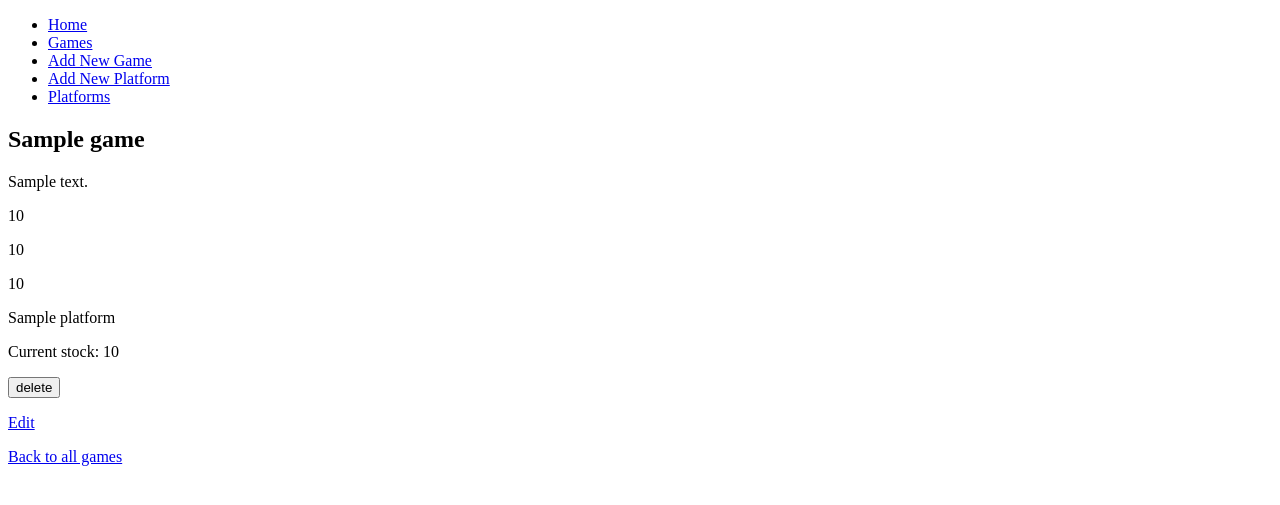
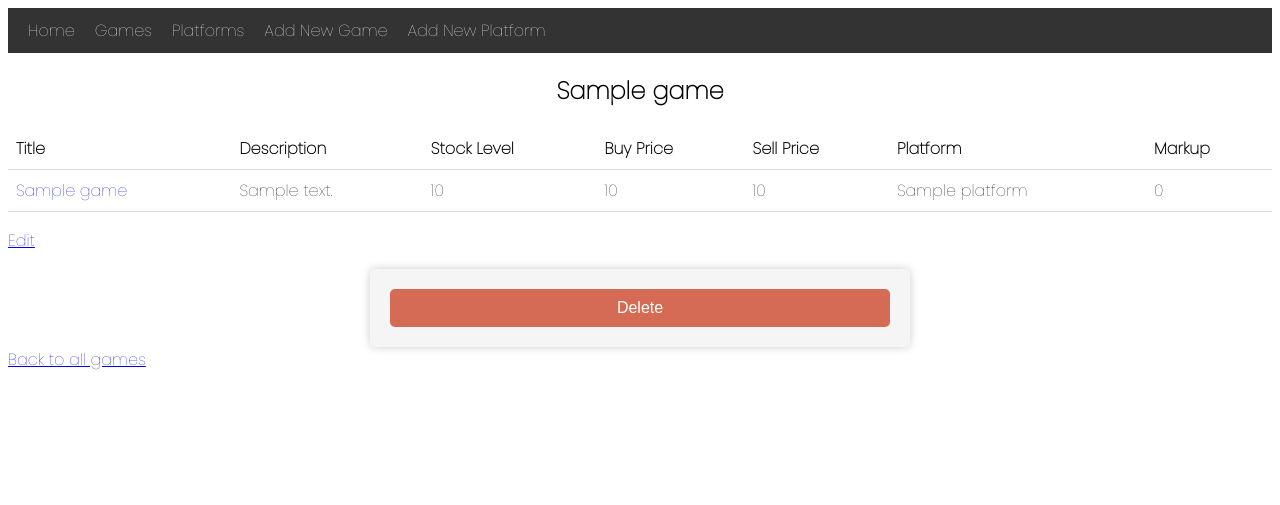
Before and after one commit to cseath88/python_project, a Flask app: page /games/1 in a window 1280 px wide. Shown: the top 505 px of the page. Run offline with Flask 3, Linux system fonts and the light colour scheme; a database or web service that is not in the repository returns one stand-in record (values such as "Sample title"); some libraries are stand-ins or nearby versions.

Commit message:
added styling

```diff
--- a/repositories/platform_repository.py
+++ b/repositories/platform_repository.py
@@ -3,7 +3,6 @@ from db.run_sql import run_sql
 from models.game import Game
 from models.platform import Platform
 
-import repositories.game_repository as game_repository
 
 def save(platform):
     sql = "INSERT INTO platforms (platform_name) VALUES (%s) RETURNING *"
@@ -38,7 +37,7 @@ def delete_all():
     run_sql(sql)
 
 def delete(id):
-    sql = "DELETE FROM products WHERE id = %s"
+    sql = "DELETE FROM platforms WHERE id = %s"
     values = [id]
     run_sql(sql, values)
 
@@ -53,3 +52,8 @@ def game_platform(platform):
         game = Game(row['title'], row['description'], row['stock_level'], row['buy_price'], row['sell_price'],row['platform_id'], row['id'])
         game_platform.append(game)
     return game_platform
+
+def update(platform):
+    sql = "UPDATE platforms SET platform_name = %s WHERE id = %s"
+    values = [platform.platform_name, platform.id]
+    run_sql(sql, values)
--- /dev/null
+++ b/static/base.css
@@ -0,0 +1,3 @@
+#content {
+    background-color: rgb(206, 184, 157);
+}
--- /dev/null
+++ b/static/forms.css
@@ -0,0 +1,50 @@
+form {
+    max-width: 500px;
+    margin: 0 auto;
+    padding: 20px;
+    background-color: #f5f5f5;
+    border-radius: 5px;
+    box-shadow: 0 0 10px rgba(0, 0, 0, 0.2);
+}
+
+h1 {
+    font-family: 'Poppins', sans-serif;
+    text-align: center;
+    margin-bottom: 20px;
+}
+
+label {
+    display: block;
+    margin-bottom: 5px;
+}
+
+input[type="text"],
+select {
+    width: 100%;
+    padding: 10px;
+    margin-bottom: 10px;
+    border: none;
+    border-radius: 5px;
+    background-color: #eee;
+    font-size: 16px;
+}
+
+input[type="submit"] {
+    display: block;
+    width: 100%;
+    padding: 10px;
+    border: none;
+    border-radius: 5px;
+    background-color: #d56b54;
+    color: #fff;
+    font-size: 16px;
+    cursor: pointer;
+}
+
+input[type="submit"]:hover {
+    background-color: #3e8e41;
+}
+
+.description-label {
+
+}
--- /dev/null
+++ b/static/navbar.css
@@ -0,0 +1,33 @@
+
+body {
+    font-family: 'Poppins', sans-serif;
+}
+
+nav {
+    background-color: #333;
+    color: #fff;
+    display: flex;
+    justify-content: space-between;
+    padding: 10px;
+}
+
+nav ul {
+    display: flex;
+    list-style: none;
+    margin: 0;
+    padding: 0;
+}
+
+nav li {
+    margin: 0 10px;
+}
+
+nav a {
+    color: #fff;
+    text-decoration: none;
+    transition: color 0.3s ease;
+}
+
+nav a:hover {
+    color: rgb(174, 196, 255);
+}
--- a/static/tables.css
+++ b/static/tables.css
@@ -1,9 +1,45 @@
 
-.low-stock {
-    background-color: #5bc017;
+table {
+    border-collapse: collapse;
+    width: 100%;
 }
 
-.out-of-stock {
-    background-color: #ce4949;
-    color: #3e9b2e;
+th, td {
+    padding: 8px;
+    text-align: left;
+    border-bottom: 1px solid #ddd;
 }
+
+tr.out-of-stock {
+    background-color: #ffcccc;
+}
+
+tr.low-stock {
+    background-color: #ffffcc;
+}
+
+a.links {
+    text-decoration: none;
+    color: blue;
+}
+
+a.links:hover {
+    color: red;
+}
+
+.platforms-table {
+    border-collapse: collapse;
+    width: 100%;
+}
+
+.platforms-table th,
+.platforms-table td {
+    border: 1px solid #ddd;
+    padding: 8px;
+    text-align: left;
+}
+
+.platforms-table th {
+    background-color: #f2f2f2;
+    font-weight: bold;
+}
--- a/templates/base.jinja
+++ b/templates/base.jinja
@@ -2,10 +2,15 @@
 <html>
 <head>
     <title>Home</title>
+    <link rel="preconnect" href="https://fonts.googleapis.com">
+    <link rel="preconnect" href="https://fonts.gstatic.com" crossorigin>
+    <link href="https://fonts.googleapis.com/css2?family=Poppins:wght@100&display=swap" rel="stylesheet">
     <link rel="stylesheet" href="{{ url_for('static', filename='tables.css') }}">
+    <link rel="stylesheet" href="{{ url_for('static', filename='forms.css') }}">
+    <link rel="stylesheet" href="{{ url_for('static', filename='navbar.css') }}">
 </head>
 <body>
-<main class="flex flex--row">
+<header class="base-header">
     <nav>
         <ul>
             <li>
@@ -15,21 +20,21 @@
                 <a href="/games">Games</a>
             </li>
             <li>
+            <a href="/platforms">Platforms</a>
+            </li>
+            <li>
                 <a href="/games/new">Add New Game</a>
             </li>
             <li>
                 <a href="/platforms/new">Add New Platform</a>
             </li>
-        <li>
-            <a href="/platforms">Platforms</a>
-        </li>
         </ul>
     </nav>
+</header>
     <section id="content">
         {% block content %}
 
         {% endblock%}
     </section>
-</main>
 </body>
 </html>
--- a/templates/games/show.jinja
+++ b/templates/games/show.jinja
@@ -2,18 +2,28 @@
 
 {% block content %}
 <h1> {{games.title}} </h1>
+    <table>
+        <tr>
+            <th>Title</th>
+            <th>Description</th>
+            <th>Stock Level</th>
+            <th>Buy Price</th>
+            <th>Sell Price</th>
+            <th>Platform</th>
+            <th>Markup</th>
+        </tr>
+            <td><a href="/games/{{ games.id }}" class="links">{{ games.title }}</a></td>
+            <td>{{ games.description }}</td>
+            <td>{{ games.stock_level }}</td>
+            <td>{{ games.buy_price }}</td>
+            <td>{{ games.sell_price }}</td>
+            <td>{{ games.platform.platform_name }}</td>
+            <td>{{ games.calculate_markup() }}</td>
+    </table>
 
-<p>{{ games.description }}</p>
-<p>{{ games.stock_level }}</p>
-<p>{{ games.buy_price }}</p>
-<p>{{ games.sell_price }}</p>
-<p>{{ games.platform.platform_name }}</p>
-<p>Current stock: {{ games.stock_level }}</p>
-<form action="/games/{{ games.id }}/delete" method="POST">
-        <input class="btn btn--danger" type="submit" value="delete"/>
-</form>
-
-<p><a href="/games/{{games.id}}/edit">Edit</a></p>
-
-<td><a href="/games"> Back to all games </a></td>
+    <p><a href="/games/{{games.id}}/edit">Edit</a></p>
+    <form action="/games/{{ games.id }}/delete" method="POST">
+            <input class="delete-button" type="submit" value="Delete"/>
+    </form>
+    <td><a href="/games"> Back to all games </a></td>
 {% endblock %}
--- a/templates/home.jinja
+++ b/templates/home.jinja
@@ -3,5 +3,6 @@
 {% block content %}
 <h1>Home Page</h1>
 
-<p>Here will have links to different pages</p>
+
+
 {% endblock %}
--- a/templates/platforms/show.jinja
+++ b/templates/platforms/show.jinja
@@ -2,7 +2,6 @@
 
 {% block content %}
 <h1> {{platform.platform_name}} </h1>
-
     <table>
         <tr>
             <th>Title</th>
@@ -23,5 +22,8 @@
         </tr>
     </table>
         {% endfor %}
-
+        <p><a href="/platforms/{{platform.id}}/edit">Edit</a></p>
+        <form action="/platforms/{{ platform.id }}/delete" method="POST">
+                <input class="delete-button" type="submit" value="delete"/>
+</form>
 {% endblock %}
```
Also changed, not shown: controllers/platform_controller.py (+20 -0 lines), repositories/game_repository.py (+0 -12 lines), templates/games/edit.jinja (+4 -4 lines), templates/games/home.jinja (+8 -4 lines), templates/platforms/edit.jinja (+14 -0 lines), templates/platforms/home.jinja (+14 -6 lines), tests/game_test.py (+7 -4 lines), static/images/y35eiigol9l61.jpg (added), templates/games/new.jinja (indentation only), templates/platforms/new.jinja (indentation only). Lines whose indentation alone changed are shown as unchanged.
